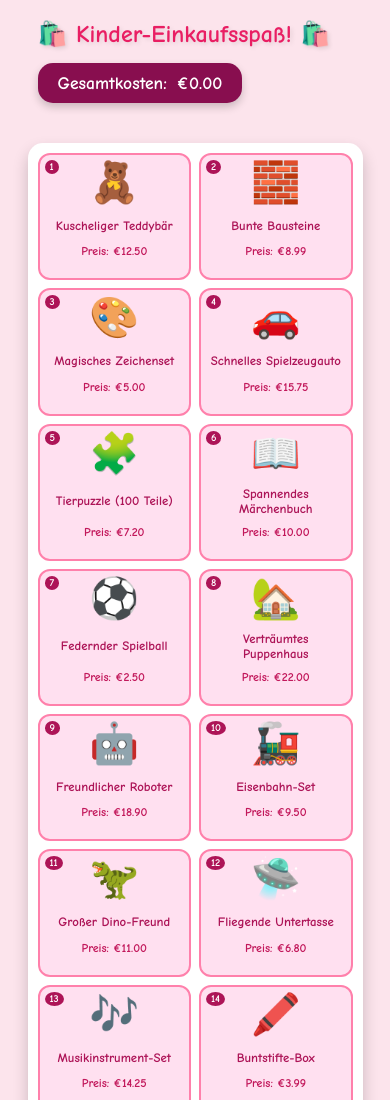
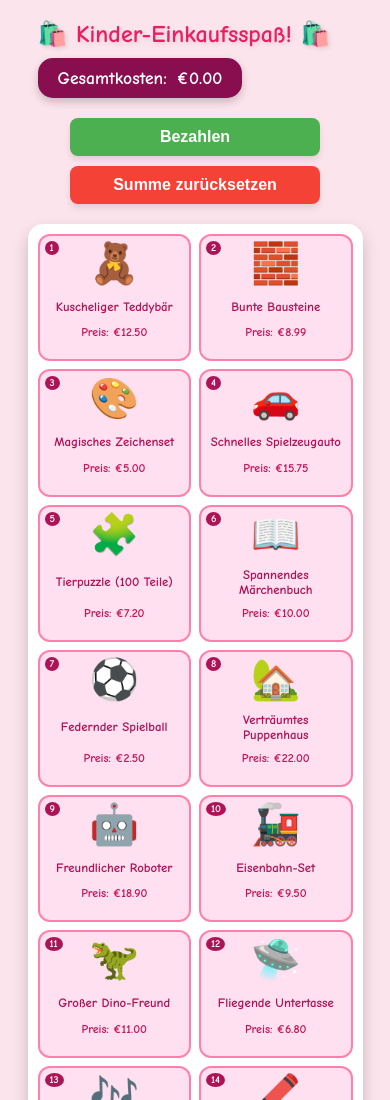
Before and after one commit to scraciunas/scraciunas.github.io, a plain HTML site: page ilian/einkauf/index.html in a window 390 px wide. Shown: the top 1100 px of the page. Drawn offline with Linux system fonts and the light colour scheme.

Commit message:
new games

```diff
--- a/ilian/einkauf/index.html
+++ b/ilian/einkauf/index.html
@@ -24,6 +24,7 @@
             align-items: center;
             margin-bottom: 30px;
             flex-wrap: wrap; /* Allow wrapping on smaller screens */
+            gap: 15px; /* Space between title/total and buttons */
         }
 
         h1 {
@@ -33,7 +34,7 @@
             flex-grow: 1; /* Allow heading to take available space */
         }
 
-        #total-container {
+        #top-total-container { /* Renamed for clarity */
             background-color: #880e4f;
             color: #fff;
             padding: 10px 20px; /* Smaller padding for top display */
@@ -47,9 +48,49 @@
             white-space: nowrap; /* Prevent wrapping */
         }
 
-        #total-display {
+        #top-total-display {
             margin-left: 10px;
         }
+
+        .action-buttons {
+            display: flex;
+            gap: 15px;
+            margin-bottom: 20px; /* Space between buttons and shopping cart */
+            flex-wrap: wrap; /* Allow buttons to wrap */
+            justify-content: center; /* Center buttons on smaller screens */
+            width: 90%; /* Match header width */
+            max-width: 1280px;
+        }
+
+        .action-buttons button {
+            padding: 10px 20px;
+            font-size: 1em;
+            font-weight: bold;
+            border-radius: 8px;
+            border: none;
+            cursor: pointer;
+            transition: background-color 0.2s ease, transform 0.1s ease;
+            box-shadow: 0 4px 6px rgba(0,0,0,0.1);
+        }
+
+        #pay-button {
+            background-color: #4CAF50; /* Green */
+            color: white;
+        }
+        #pay-button:hover {
+            background-color: #45a049;
+            transform: translateY(-2px);
+        }
+
+        #reset-button {
+            background-color: #f44336; /* Red */
+            color: white;
+        }
+        #reset-button:hover {
+            background-color: #da190b;
+            transform: translateY(-2px);
+        }
+
 
         #shopping-cart {
             background-color: #fff;
@@ -61,7 +102,6 @@
             display: grid;
             grid-template-columns: repeat(auto-fit, minmax(160px, 1fr));
             gap: 18px;
-            margin-top: 20px; /* Space between header and items */
         }
 
         .item {
@@ -141,10 +181,11 @@
             header {
                 flex-direction: column; /* Stack header elements */
                 align-items: flex-start; /* Align title left */
+                gap: 10px;
                 margin-bottom: 20px;
             }
-            h1 {
-                margin-bottom: 15px; /* Space between title and total */
+            .action-buttons {
+                justify-content: flex-start; /* Align buttons left with title */
             }
         }
 
@@ -174,9 +215,18 @@
             h1 {
                 font-size: 1.8em;
             }
-            #total-container {
+            #top-total-container {
                 font-size: 1.3em;
                 padding: 12px 25px;
+            }
+            .action-buttons {
+                flex-direction: column; /* Stack buttons vertically */
+                align-items: center; /* Center stacked buttons */
+                gap: 10px;
+            }
+            .action-buttons button {
+                width: 100%; /* Full width for stacked buttons */
+                max-width: 250px; /* Limit width */
             }
         }
 
@@ -205,9 +255,8 @@
             }
             h1 {
                 font-size: 1.5em;
-                margin-bottom: 15px; /* Consistent spacing */
             }
-            #total-container {
+            #top-total-container {
                 font-size: 1.1em;
                 padding: 10px 20px;
             }
@@ -218,10 +267,15 @@
 
     <header>
         <h1>🛍️ Kinder-Einkaufsspaß! 🛍️</h1>
-        <div id="total-container">
-            Gesamtkosten: <span id="total-display">€0.00</span>
+        <div id="top-total-container">
+            Gesamtkosten: <span id="top-total-display">€0.00</span>
         </div>
     </header>
+
+    <div class="action-buttons">
+        <button id="pay-button" onclick="payNow()">Bezahlen</button>
+        <button id="reset-button" onclick="resetTotal()">Summe zurücksetzen</button>
+    </div>
 
     <div id="shopping-cart">
         <!-- Artikel 1 -->
@@ -416,7 +470,7 @@
             <p>Preis: €19.99</p>
         </div>
 
-        <!-- Artikel 25 (New) -->
+        <!-- Artikel 25 (Neu) -->
         <div class="item" data-price="8.75">
             <span class="item-index">25</span>
             <span class="glyph">👨‍🚒</span>
@@ -424,7 +478,7 @@
             <p>Preis: €8.75</p>
         </div>
 
-        <!-- Artikel 26 (New) -->
+        <!-- Artikel 26 (Neu) -->
         <div class="item" data-price="3.20">
             <span class="item-index">26</span>
             <span class="glyph">🎶</span>
@@ -432,7 +486,7 @@
             <p>Preis: €3.20</p>
         </div>
 
-        <!-- Artikel 27 (New) -->
+        <!-- Artikel 27 (Neu) -->
         <div class="item" data-price="29.00">
             <span class="item-index">27</span>
             <span class="glyph">🛴</span>
@@ -440,7 +494,7 @@
             <p>Preis: €29.00</p>
         </div>
 
-        <!-- Artikel 28 (New) -->
+        <!-- Artikel 28 (Neu) -->
         <div class="item" data-price="1.99">
             <span class="item-index">28</span>
             <span class="glyph">💧</span>
@@ -452,16 +506,34 @@
 
     <script>
         let totalCost = 0;
-        const totalDisplay = document.getElementById('total-display');
+        const topTotalDisplay = document.getElementById('top-total-display');
         const items = document.querySelectorAll('.item');
 
         items.forEach(item => {
             item.addEventListener('click', () => {
                 const price = parseFloat(item.dataset.price); // Get price from data-price attribute
                 totalCost += price;
-                totalDisplay.textContent = `€${totalCost.toFixed(2)}`; // Format to 2 decimal places
+                topTotalDisplay.textContent = `€${totalCost.toFixed(2)}`; // Format to 2 decimal places
             });
         });
+
+        function payNow() {
+            if (totalCost <= 0) {
+                alert("Bitte wählen Sie zuerst Artikel aus, um zu bezahlen!");
+                return;
+            }
+            // Ensure the amount is formatted to two decimal places for the URL
+            const amountToPay = totalCost.toFixed(2);
+            // Assuming your banking page is saved as 'acme_bank.html' in the same directory
+            const bankingPageUrl = `../bank/index.html?amount=${amountToPay}`;
+            window.open(bankingPageUrl, '_blank'); // Open in a new tab/window
+        }
+
+        function resetTotal() {
+            totalCost = 0;
+            topTotalDisplay.textContent = `€${totalCost.toFixed(2)}`;
+            alert("Die Einkaufssumme wurde zurückgesetzt.");
+        }
     </script>
 
 </body>
```
Also changed, not shown: ilian/bank/index.html (+25 -2 lines).
